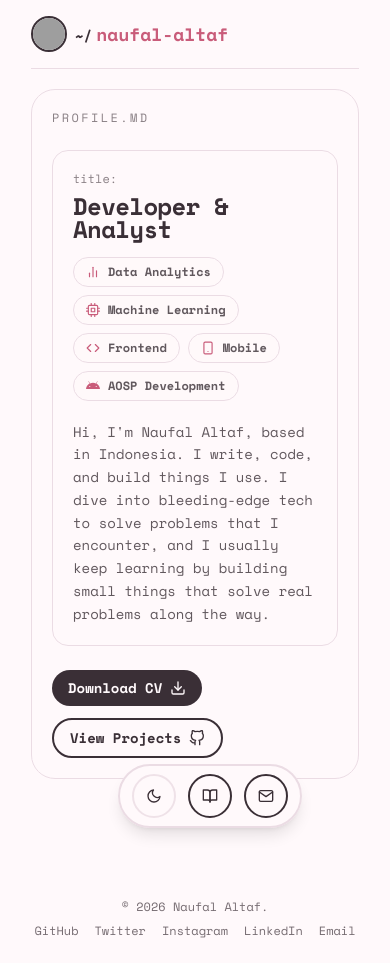
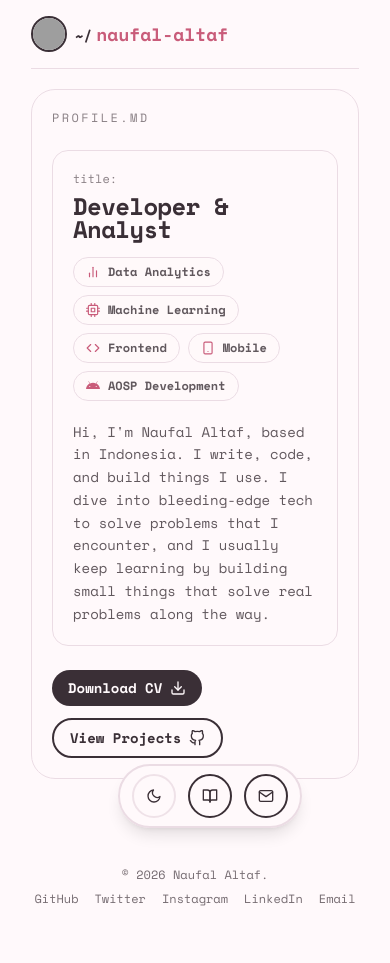
Before and after one commit to nawocci/site, a Next.js app: page / in a window 390 px wide. After the commit the page ends 931 px from the top, so only its background shows below. Built offline with nearby package versions, Linux system fonts and the light colour scheme; grey boxes are pictures that could not be loaded.

Commit message:
Reduce mobile bottom padding

```diff
--- a/src/app/layout.tsx
+++ b/src/app/layout.tsx
@@ -40,7 +40,7 @@ export default function RootLayout({
       <body className="bg-background text-foreground font-sans min-h-screen flex flex-col">
         <div className="mx-auto flex w-full max-w-5xl flex-1 flex-col px-4 sm:px-6 lg:px-8">
           <Navbar />
-          <main className="flex-1 py-5 pb-24 sm:py-6 sm:pb-24 md:pb-6">
+          <main className="flex-1 py-5 pb-16 sm:py-6 sm:pb-16 md:pb-6">
             {children}
           </main>
           <Footer />
```
